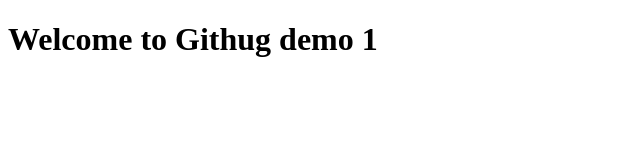
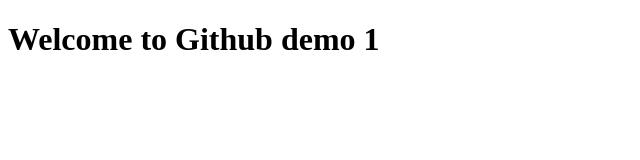
Before and after one commit to abhisheksaini333/git-demo-repo, a plain HTML site: page index.html in a window 1280 px wide. Shown: the full height of the page, 0-640 px from the left. Drawn offline with Linux system fonts and the light colour scheme.

Commit message:
fixed the spelling

```diff
--- a/index.html
+++ b/index.html
@@ -4,6 +4,6 @@
         <title>Github demo 1</title>
     </head>
     <body>
-        <h1>Welcome to Githug demo 1</h1>
+        <h1>Welcome to Github demo 1</h1>
     </body>
 </html>
```
